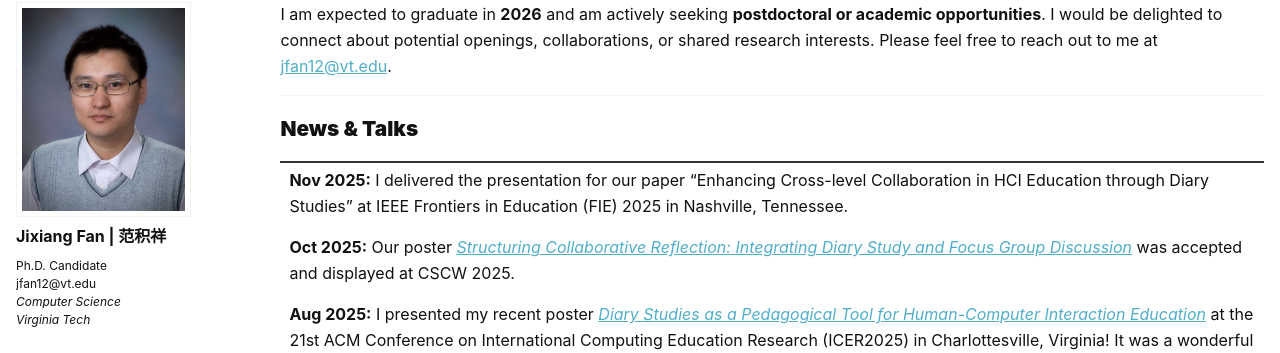
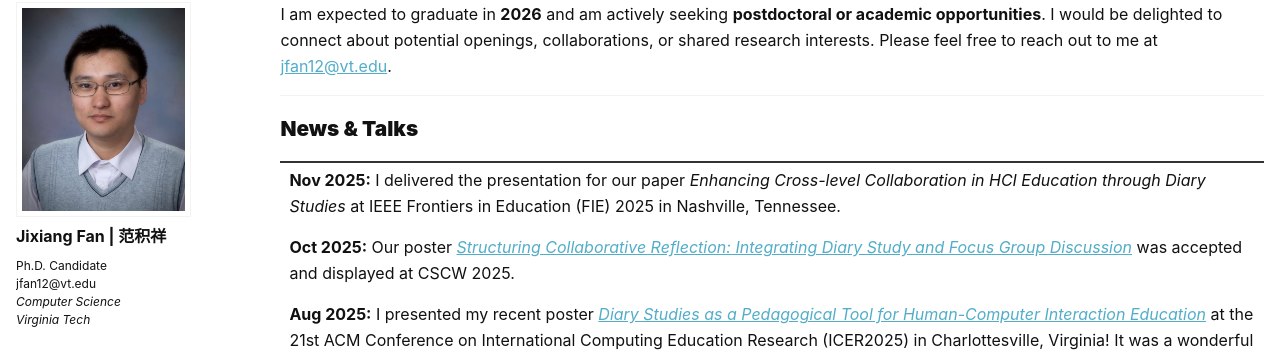
Before and after one commit to JixiangFan/web, a Jekyll site: the page built from _pages/about.md, in a window 1280 px wide and 900 px high, scrolled down 490 px. Shown: the part 90-443 px from the top of the window. Built offline with Jekyll 4.4.1, drawn with Linux system fonts in a browser that asks for light colours; some web fonts are replaced.

```diff
--- a/_pages/about.md
+++ b/_pages/about.md
@@ -62,7 +62,7 @@ I am expected to graduate in **2026** and am actively seeking **postdoctoral or
             border-top:0; border-bottom:0;">
 
 
-<p><strong>Nov 2025:</strong> I delivered the presentation for our paper “Enhancing Cross-level Collaboration in HCI Education through Diary Studies” at IEEE Frontiers in Education (FIE) 2025 in Nashville, Tennessee. </p>
+<p><strong>Nov 2025:</strong> I delivered the presentation for our paper <em>Enhancing Cross-level Collaboration in HCI Education through Diary Studies</em> at IEEE Frontiers in Education (FIE) 2025 in Nashville, Tennessee. </p>
 
 <p><strong>Oct 2025:</strong> Our poster <em><a href="https://dl.acm.org/doi/10.1145/3715070.3749233">Structuring Collaborative Reflection: Integrating Diary Study and Focus Group Discussion</a></em> was accepted and displayed at CSCW 2025. </p>
 
@@ -78,7 +78,7 @@ I am expected to graduate in **2026** and am actively seeking **postdoctoral or
 
 <p><strong>Feb 2025:</strong> I was invited to give a talk at the 56th ACM Technical Symposium on Computer Science Education (SIGCSE TS 2025) in Pittsburgh, Pennsylvania. As part of the Birds of a Feather session on <em><a href="https://sigcse2025.sigcse.org/details/sigcse-ts-2025-affiliated-events/4/Accessibility-and-Disability-in-CS-Education">Accessibility and Disability in CS Education</a></em>, I presented <em>Integrating Disability Considerations into Design Raising Awareness and Building Inclusivity</em>.</p>
 
-<p><strong>June 2024:</strong> I gave my first conference presentation for our paper <em><a href="https://dl.acm.org/doi/10.1145/3658619.3658621">Education in HCI Outdoors: A Diary Study Approach</a></em> at the EduCHI 2024 Symposium in New York</p>.
+<p><strong>June 2024:</strong> I gave my first conference presentation for our paper <em><a href="https://dl.acm.org/doi/10.1145/3658619.3658621">Education in HCI Outdoors: A Diary Study Approach</a></em> at the EduCHI 2024 Symposium in New York.</p>
 
 <p><strong>Jan 2024:</strong> I successfully passed my qualifier exam in Computer Science at Virginia Tech!</p>
 
```
